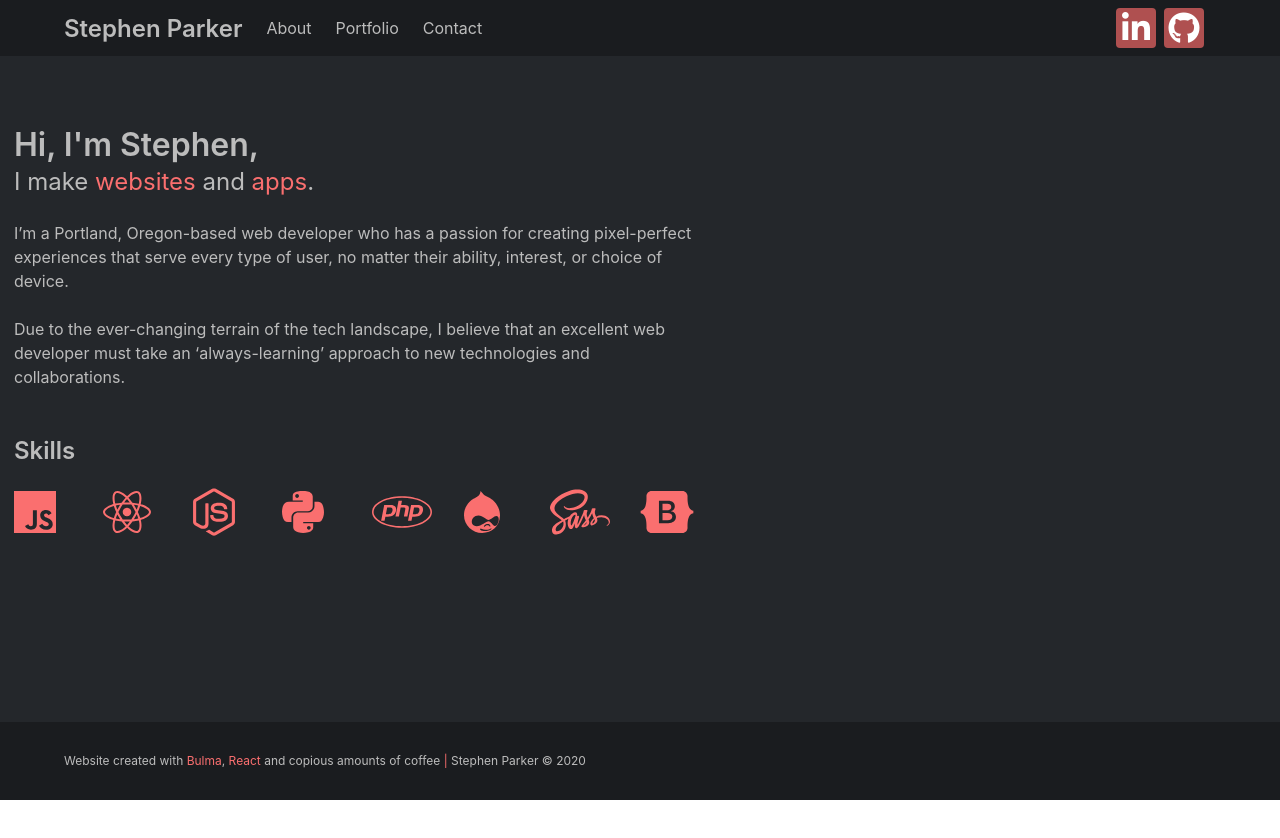
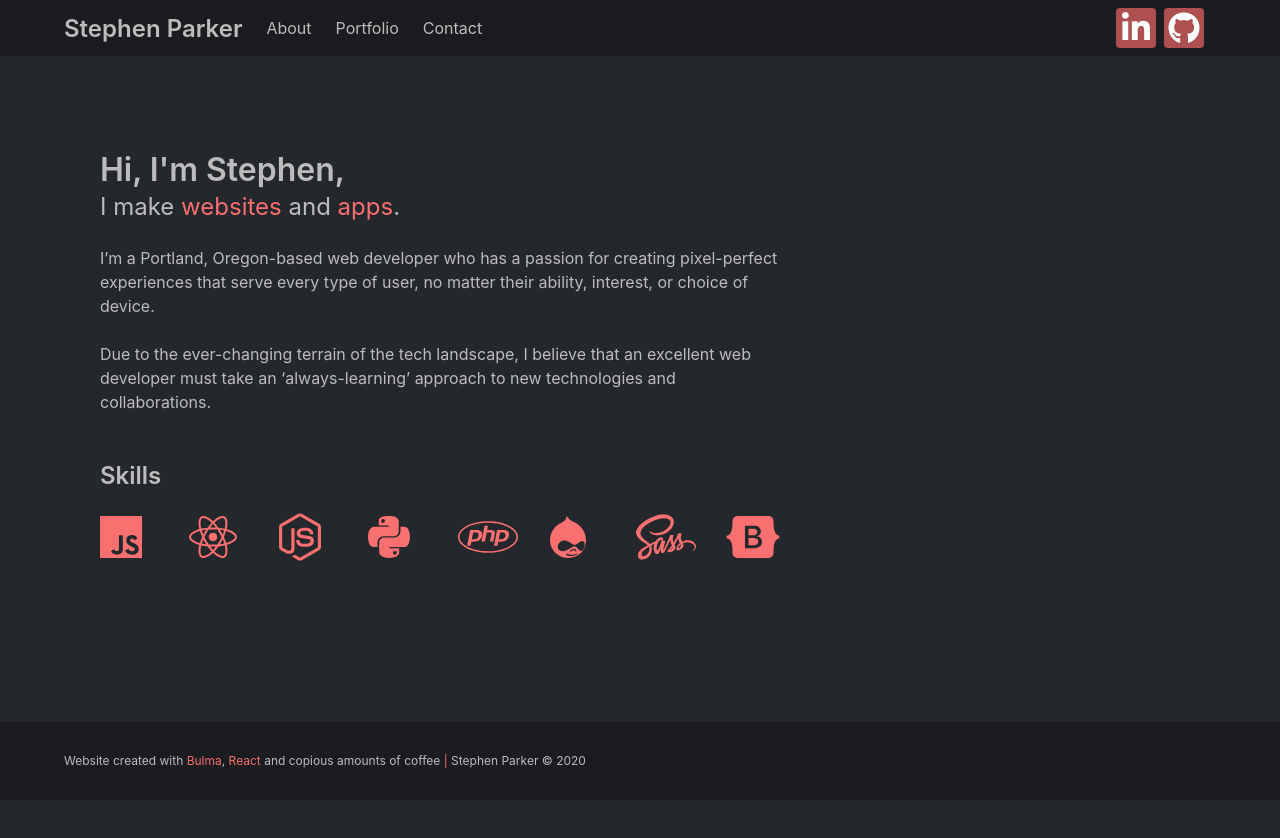
Before and after one commit to stephenparkhum/SP-Web-Portfolio-React, a React (Create React App) app: page / in a window 1280 px wide. Shown: the top 838 px of the page. Before the commit the page ends 800 px from the top, so only its background shows below. Built offline with nearby package versions, Linux system fonts and the light colour scheme.

Commit message:
Updating more stylhing

```diff
--- a/src/index.scss
+++ b/src/index.scss
@@ -35,8 +35,9 @@ html body {
         margin: 100px 7px 0 7px;
 
         @media (min-width: 768px) {
-            margin-top: 75px;
-            margin-bottom: 75px;
+            margin-left: 50px;
+            padding-bottom: 150px;
+
         }
 
         div.columns {
```
